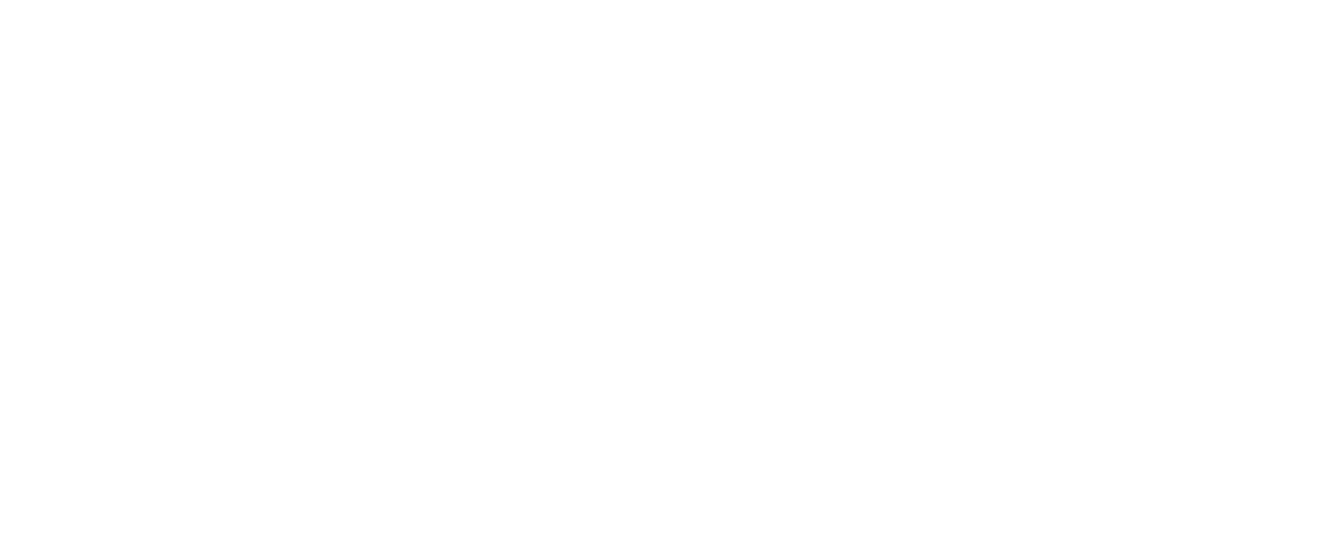
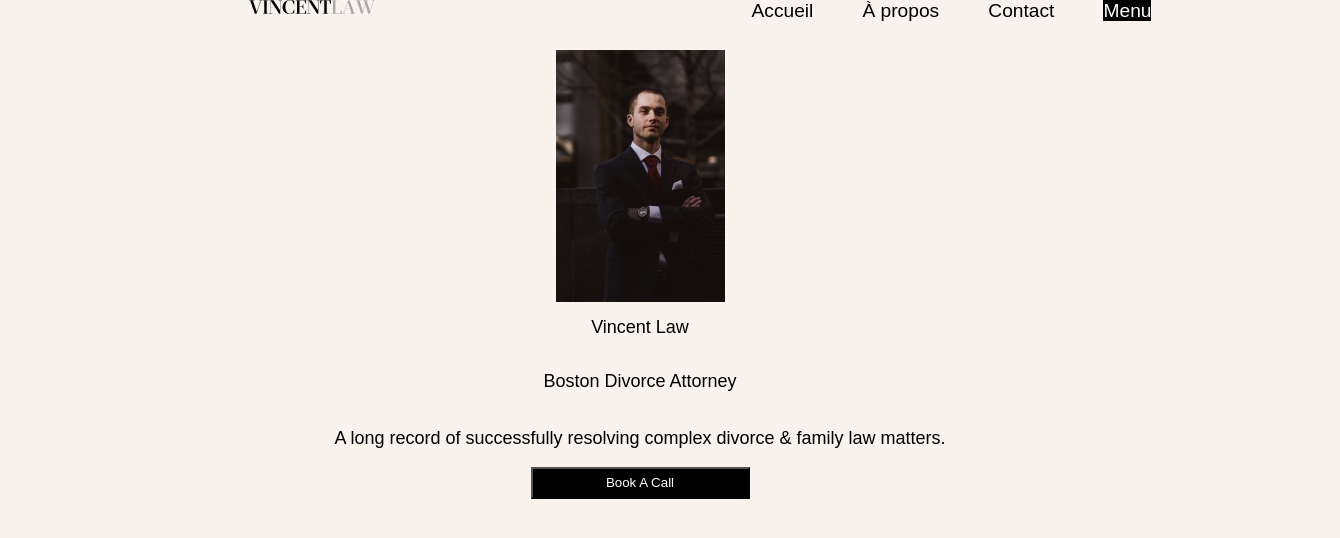
Before and after one commit to LloydC/ironhack-amazon-choice-course-october26, a plain HTML site: page lesson-03/index.html in a window 1280 px wide. Shown: the whole page, 1340 px wide, since content can reach past the window. Drawn offline with Linux system fonts and the light colour scheme.

Commit message:
💄 Update styling for lesson-02 and lesson-03

```diff
--- a/lesson-02/css/styles.css
+++ b/lesson-02/css/styles.css
@@ -1,3 +1,8 @@
+body {
+  margin: 0;
+  padding: 0;
+  box-sizing: border-box;
+}
 #main-article {
  width: 100vw;
   background-color: #f5f595;
@@ -54,3 +59,26 @@
 a:hover {
     color: #000000;
 }
+
+#news-container {
+    width: 100vw;
+    display: flex;
+    flex-wrap: wrap;
+    /* flex-direction: column; */
+}
+.news-item {
+    margin-left: 20px;
+    margin-bottom: 20px;
+}
+.news-item > img {
+    width: 300px;
+    height: 200px;
+    object-fit: cover;
+}
+
+.news-item > h6 {
+    margin: 0;
+    padding: 0;
+    font-size: 1.2rem;
+    color: #2822e4;
+}
--- /dev/null
+++ b/lesson-03/css/styles.css
@@ -0,0 +1,58 @@
+body {
+    margin: 0;
+    padding: 0;
+    box-sizing: border-box;
+    background-color: #F8F3ED;
+    font-family: 'Nunito', sans-serif;
+}
+
+nav {
+    width: 100vw; /* 100% of the viewport width */
+    height: 50px;
+    display: flex;
+    justify-content: space-around;
+    margin-left: 60px;
+    margin-right: 60px;
+}
+
+ul {
+    width: 400px;
+    list-style-type: none;
+    margin: 0;
+    padding: 0;
+    display: flex;
+    justify-content: space-between;
+}
+
+a {
+    text-decoration: none;
+    color: #000000;
+    font-size: 1.2rem;
+}
+
+.dark-button {
+    width: 100px;
+    background-color: #000000;
+    color: #ffffff;
+}
+
+.secondary-dark-button {
+    width: 219px;
+    height: 32px;
+    background-color: #000000;
+    color: #ffffff;
+}
+
+#main-section {
+    /* width: 600px;
+    margin: 0 auto; */
+    display: flex;
+    flex-direction: column;
+    align-items: center;
+}
+
+h2, h3, p {
+    font-family: 'Nunito', sans-serif;
+    font-weight: 400;
+    font-size: 18px;
+}
--- a/lesson-03/index.html
+++ b/lesson-03/index.html
@@ -0,0 +1,31 @@
+<!DOCTYPE html>
+<html lang="en">
+<head>
+    <meta charset="UTF-8">
+    <meta name="viewport" content="width=device-width, initial-scale=1.0">
+    <link rel="stylesheet" href="css/styles.css"/>
+    <title>Vincent Law Exemple</title>
+</head>
+<body>
+    <nav>
+        <div id="logo">
+            <img src="images/logo.png" alt="logo_image" />
+        </div>
+        <ul>
+            <li><a href="index.html">Accueil</a></li>
+            <li><a href="about.html">À propos</a></li>
+            <li><a href="contact.html">Contact</a></li>
+            <li><a class="dark-button" href="menu.html">Menu</a></li>
+        </ul>
+    </nav>
+
+    <div id="main-section">
+        <img src="images/original-photo.png" alt="main_image" />
+        <h2>Vincent Law</h2>
+        <h3>Boston Divorce Attorney</h3>
+        <p>A long record of successfully resolving complex divorce & family law matters.</p>
+        <button class="secondary-dark-button">Book A Call</button>
+    </div>
+
+</body>
+</html>
```
Also changed, not shown: lesson-02/index.html (+43 -0 lines), lesson-02/images/ICC-article1.jpg (added), lesson-02/images/ICC-article2.jpg (added), lesson-02/images/ICC-article3.jpg (added), lesson-03/images/logo.png (added), lesson-03/images/original-photo.png (added).
